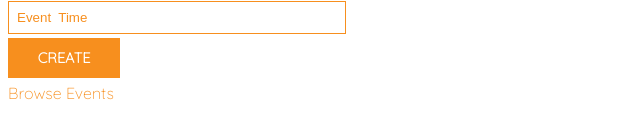
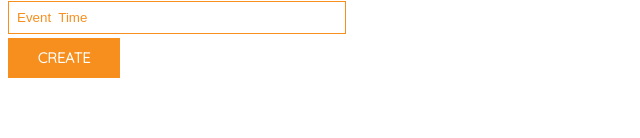
Before and after one commit to dngst/brightevents, a React (Create React App) app: page /newevent in a window 1280 px wide. Shown: the part 314-452 px from the top of the page, without its empty margins (0-640 px from the left). Built offline with nearby package versions, Linux system fonts and the light colour scheme.

Commit message:
Remove browse events link

```diff
--- a/src/pages/createevent/CreateEvent.js
+++ b/src/pages/createevent/CreateEvent.js
@@ -18,9 +18,6 @@ const CreateEvent = () => {
             <Input placeholder="event  date" />
             <Input placeholder="event  time" />
             <Button primary as="a" href="/login">create</Button>
-            <p className="capitalize">
-                <Link to="/events">browse events</Link>
-            </p>
         </div>
     );
 }
```
